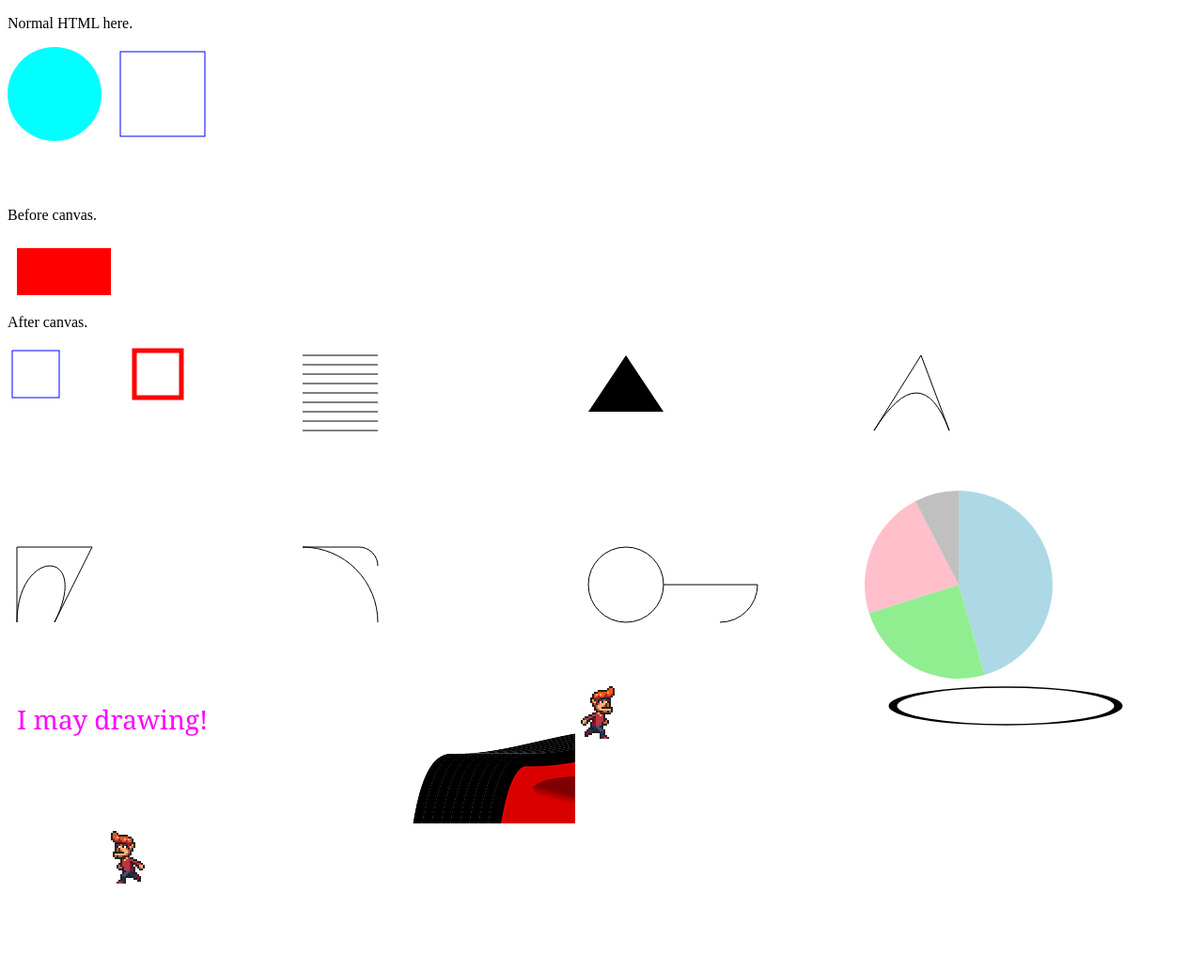
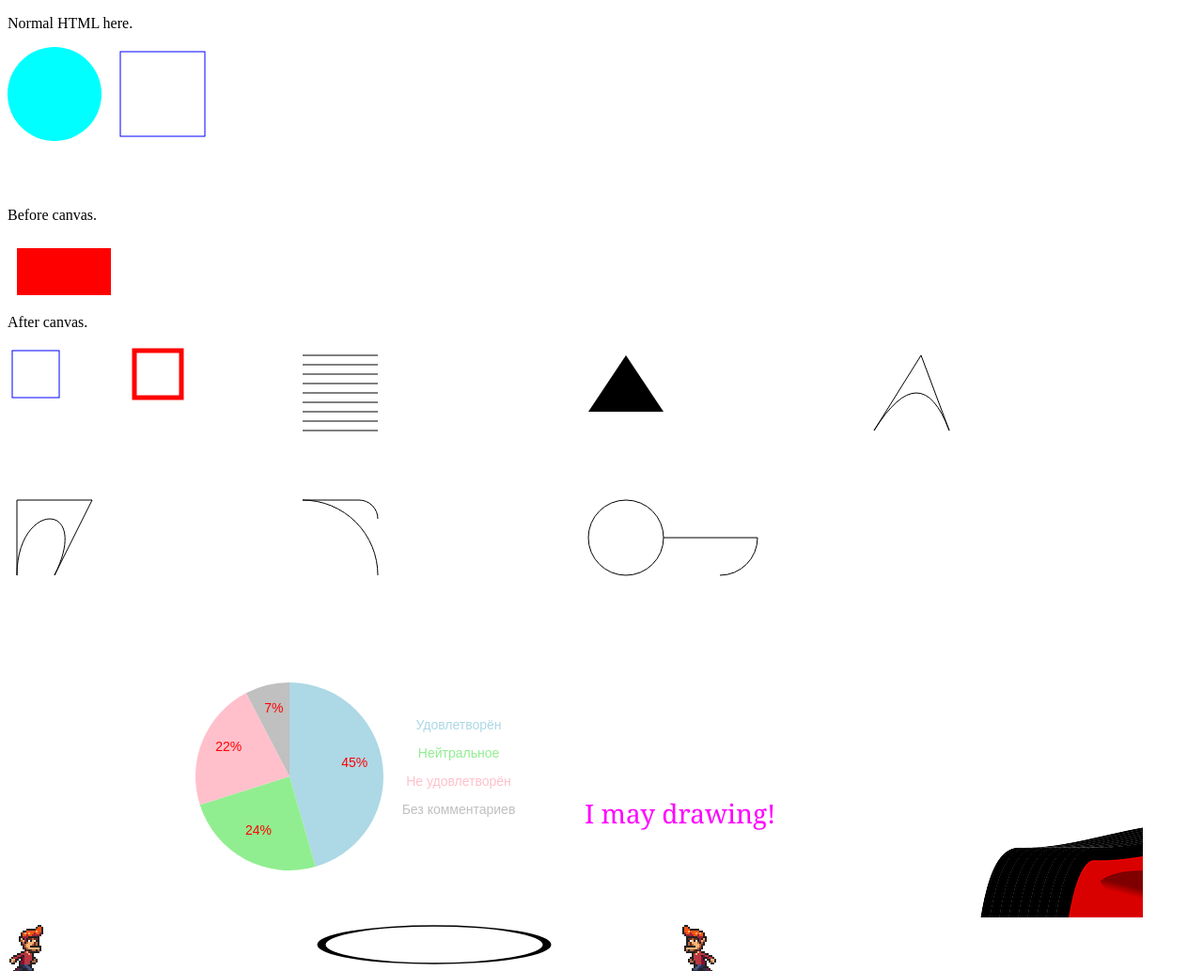
Before and after one commit to MindVersal/TestingNode, a plain HTML site: page Chapter17.html in a window 1280 px wide. Shown: the top 1033 px of the page at 94% size. Drawn offline with Linux system fonts and the light colour scheme.

Commit message:
09:25 02.05.2017

```diff
--- a/Chapter17.html
+++ b/Chapter17.html
@@ -93,7 +93,7 @@
     cx_8.arc(150, 50, 40, 0, 0.5 * Math.PI);
     cx_8.stroke();
 </script>
-<canvas id="canvas_9" width="200" height="200"></canvas>
+<canvas id="canvas_9" width="600" height="300"></canvas>
 <script>
     let result = [
         {name: "Удовлетворён", count: 1043, color: "lightblue"},
@@ -106,13 +106,31 @@
         return sum + choise.count;
     }, 0);
     let currentAngle = -0.5 * Math.PI;
-    result.forEach(function (result) {
+    let centerX = 300;
+    let centerY = 150;
+    let radius = 100;
+    let textCurrentAngle = 180;
+    result.forEach(function (result, index) {
         let sliceAngle = (result.count / total) * 2 * Math.PI;
         cx_9.beginPath();
-        cx_9.arc(100, 100, 100, currentAngle, currentAngle + sliceAngle);
+        cx_9.arc(centerX, centerY, radius, currentAngle, currentAngle + sliceAngle);
         currentAngle += sliceAngle;
-        cx_9.lineTo(100, 100);
+        cx_9.lineTo(centerX, centerY);
         cx_9.fillStyle = result.color;
+        cx_9.font = "14px Arial";
+        cx_9.textAlign = "center";
+        cx_9.fillText(result.name,centerX + 180, centerY - 50 + index * 30);
+        cx_9.fill();
+        cx_9.beginPath();
+        cx_9.fillStyle = "red";
+        let textAngle = result.count / total * 360;
+        textCurrentAngle -= textAngle;
+        let textProcent = textAngle * 100 / 360;
+        if (textProcent > 5) {
+            cx_9.fillText(Math.floor(textProcent) + "%",
+                centerX + Math.sin((textCurrentAngle + textAngle / 2) * Math.PI / 180) * (radius - 30),
+                centerY + Math.cos((textCurrentAngle + textAngle / 2) * Math.PI / 180) * (radius - 30));
+        }
         cx_9.fill();
     });
 
@@ -272,5 +290,26 @@
 </script>
 
 
+
+
+
+
+
+
+
+
+
+
+
+
+
+
+
+
+
+
+
+
+
 </body>
 </html>
```
